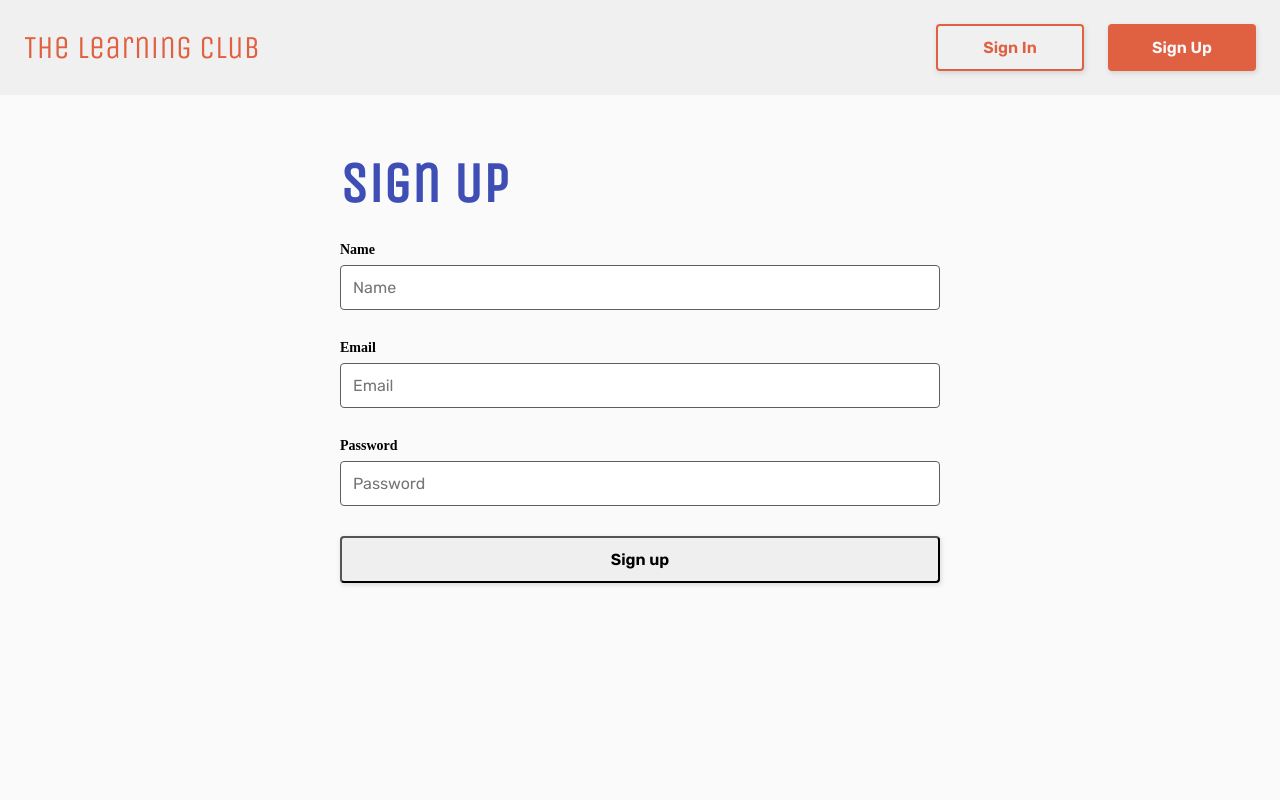
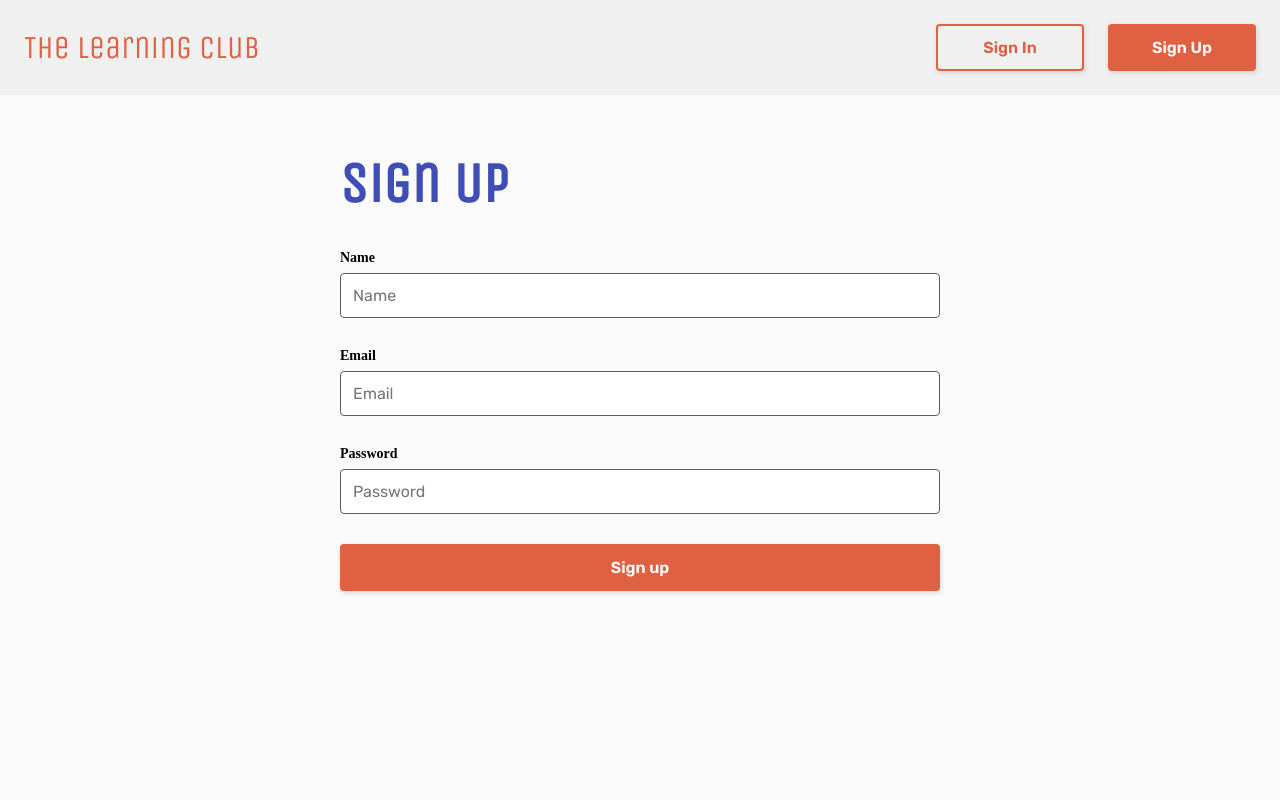
Before and after one commit to mirandajoy/miranda-neerhof-the-learning-club, a React (Vite) app: page /signup in a window 1280 px wide. Shown: the top 800 px of the page. Built offline with nearby package versions, Linux system fonts and the light colour scheme; no server answers.

Commit message:
update sign in/sign up page styling

```diff
--- a/src/pages/SignInPage/SignInPage.jsx
+++ b/src/pages/SignInPage/SignInPage.jsx
@@ -59,7 +59,7 @@ const SignInPage = () => {
           value={formValues.password}
           onChange={handleOnChange}
         />
-        <Button type="Submit" label="Sign in" />
+        <Button type="Submit" styleType="primary" label="Sign in" />
       </form>
     </section>
   );
--- a/src/pages/SignInPage/SignInPage.scss
+++ b/src/pages/SignInPage/SignInPage.scss
@@ -5,8 +5,7 @@
 .sign-in {
   @include page-center($max-content-width-small);
   &__header {
-    @include responsive-padding-block;
-    color: $color-primary-dark;
+    padding-block: 1.5rem 2rem;
   }
   &__form {
     @include flex(flex-start);
--- a/src/pages/SignUpPage/SignUpPage.jsx
+++ b/src/pages/SignUpPage/SignUpPage.jsx
@@ -96,7 +96,7 @@ const SignUpPage = () => {
             });
           }}
         />
-        <Button type="Submit" label="Sign up" />
+        <Button type="Submit" styleType="primary" label="Sign up" />
       </form>
     </section>
   );
--- a/src/pages/SignUpPage/SignUpPage.scss
+++ b/src/pages/SignUpPage/SignUpPage.scss
@@ -5,8 +5,7 @@
 .sign-up {
   @include page-center($max-content-width-small);
   &__header {
-    @include responsive-padding-block;
-    color: $color-primary-dark;
+    padding-block: 1.5rem 2rem;
   }
   &__form {
     @include flex(flex-start);
```
